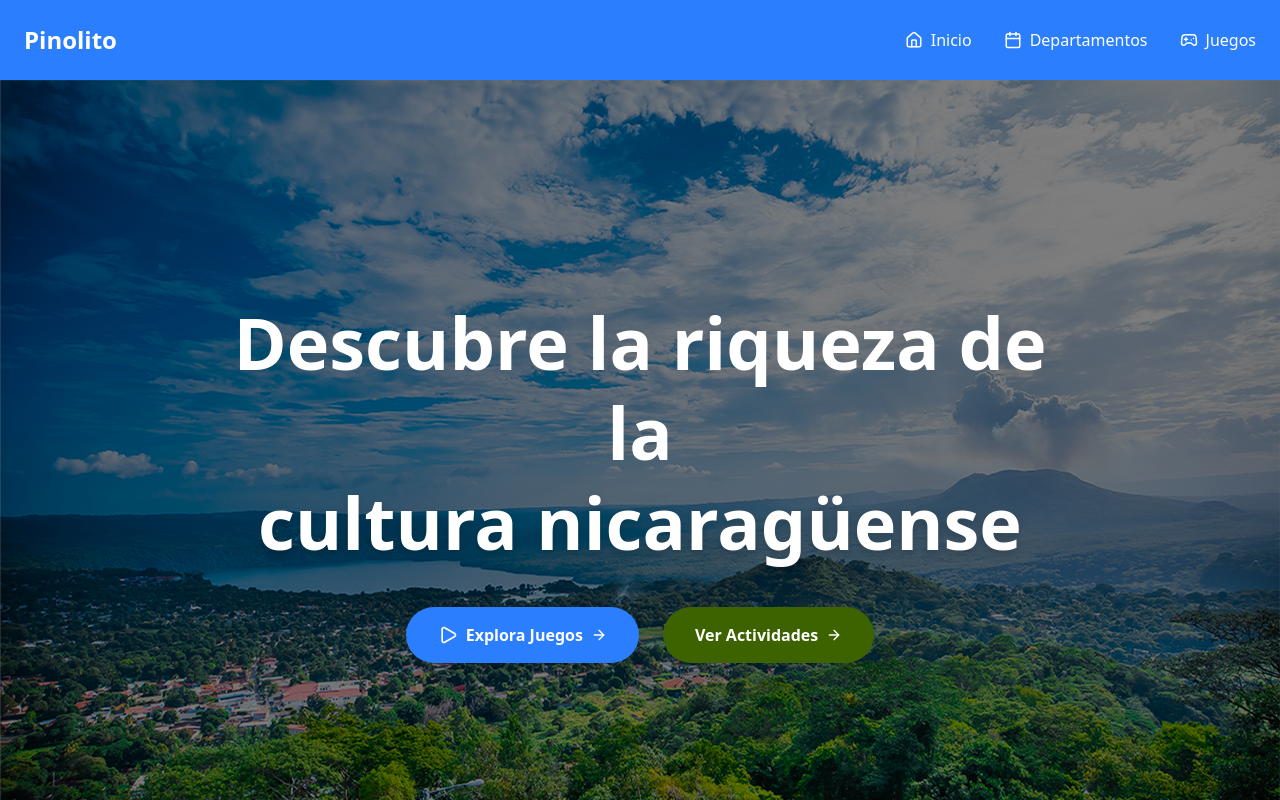
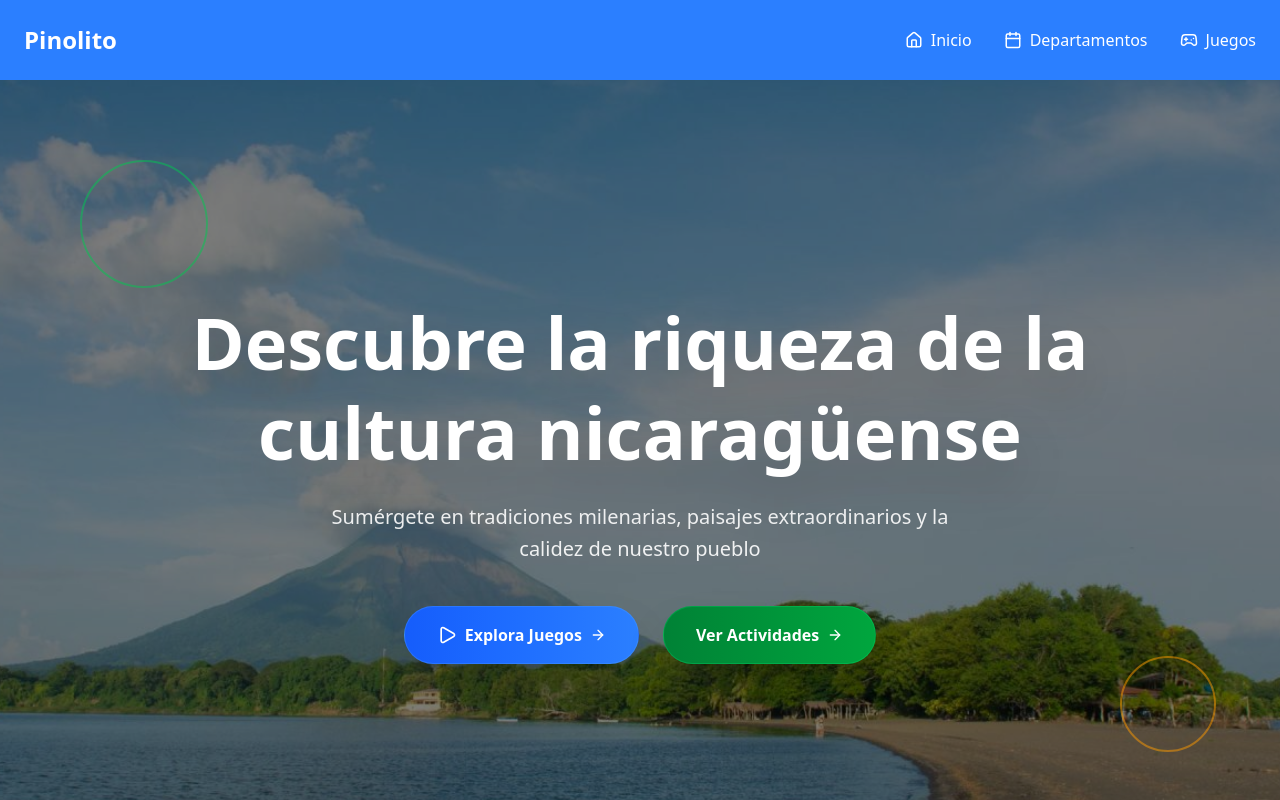
Before and after one commit to jonathan1173/pinolito, a React (Vite) app: page / in a window 1280 px wide. Shown: the top 800 px of the page. Built offline with nearby package versions, Linux system fonts and the light colour scheme.

Commit message:
cambiando diseño del hero

```diff
--- a/src/features/home/components/Hero.jsx
+++ b/src/features/home/components/Hero.jsx
@@ -1,99 +1,140 @@
-import { Link } from "react-router-dom";
+"use client";
+
 import { motion } from "framer-motion";
 import { ArrowRight, Play } from "lucide-react";
+import { useEffect, useState } from "react";
 
 export default function Hero() {
+  const [windowDimensions, setWindowDimensions] = useState({
+    width: 1200,
+    height: 800,
+  });
+
+  useEffect(() => {
+    const updateDimensions = () => {
+      setWindowDimensions({
+        width: window.innerWidth,
+        height: window.innerHeight,
+      });
+    };
+
+    updateDimensions();
+    window.addEventListener("resize", updateDimensions);
+    return () => window.removeEventListener("resize", updateDimensions);
+  }, []);
+
   return (
-    <section className="relative h-screen flex items-center justify-center overflow-hidden bg-white">
-      {/* Background Images con overlay suave */}
-      <div className="absolute inset-0 flex  ">
-        {/* Izquierda */}
+    <section className="relative py-6 min-h-screen flex items-center justify-center overflow-hidden bg-gradient-to-br from-blue-900 via-green-800 to-amber-900">
       <motion.div
-          className="w-1/2 relative overflow-hidden"
-          initial={{ scale: 1.2, x: -150, opacity: 0 }}
-          animate={{ scale: 1, x: 0, opacity: 1 }}
-          transition={{ duration: 1.5, ease: "easeOut" }}
+        className="absolute inset-0"
+        initial={{ scale: 1.2, opacity: 0 }}
+        animate={{ scale: 1, opacity: 1 }}
+        transition={{ duration: 3, ease: "easeOut" }}
       >
         <motion.div
-            className="absolute inset-0 bg-cover bg-left"
+          className="absolute inset-0 bg-cover bg-center"
           style={{
-              backgroundImage: `url('./paisaje nica.jpg')`,
-              backgroundSize: "200% 100%",
-              backgroundPosition: "left",
+            backgroundImage: `url('./ometepe.jpg')`,
+          }}
+          animate={{
+            scale: [1, 1.05, 1],
+            x: [0, -10, 0],
+            y: [0, -5, 0],
+          }}
+          transition={{
+            duration: 20,
+            repeat: Number.POSITIVE_INFINITY,
+            ease: "easeInOut",
           }}
         />
-          <div className="absolute inset-0 bg-black/50 " />
+        <div className="absolute inset-0 bg-black/50" />
       </motion.div>
 
-        {/* Derecha */}
+      {/* Decorative Elements */}
+
       <motion.div
-          className="w-1/2 relative overflow-hidden"
-          initial={{ scale: 1.2, x: 150, opacity: 0 }}
-          animate={{ scale: 1, x: 0, opacity: 1 }}
-          transition={{ duration: 1.5, ease: "easeOut", delay: 0.2 }}
+        className="absolute top-20 left-20 w-32 h-32 border-2 border-green-500/50 rounded-full"
+        initial={{ scale: 0, rotate: 0 }}
+        animate={{ scale: 1, rotate: 360 }}
+        transition={{ duration: 3, ease: "easeOut", delay: 1 }}
+      />
+
+      <motion.div
+        className="absolute bottom-32 right-16 w-24 h-24 border-2 border-amber-500/50 rounded-full"
+        initial={{ scale: 0, rotate: 0 }}
+        animate={{ scale: 1, rotate: -360 }}
+        transition={{ duration: 2.5, ease: "easeOut", delay: 1.5 }}
+      />
+
+      {/* Main Content */}
+      <div className="relative z-10 text-center md:text-center max-w-5xl px-6 mx-auto">
+        {/* Enhanced Title */}
+        <motion.header
+          initial={{ y: 50, opacity: 0 }}
+          animate={{ y: 0, opacity: 1 }}
+          transition={{ duration: 1, delay: 0.7 }}
         >
-          <motion.div
-            className="absolute inset-0 bg-cover bg-right"
-            style={{
-              backgroundImage: `url('./paisaje nica.jpg')`,
-              backgroundSize: "200% 100%",
-              backgroundPosition: "right",
-            }}
-          />
-          <div className="absolute inset-0  bg-black/50 " />
-        </motion.div>
-      </div>
-
-      {/* Contenido principal */}
-      <div className="relative z-10 text-center max-w-4xl px-6 mx-auto">
-        {/* Títulos */}
-        <motion.header
-          initial={{ y: 30, opacity: 0 }}
-          animate={{ y: 0, opacity: 1 }}
-          transition={{ duration: 0.8, delay: 0.7 }}
-        >
-          <h1 className="text-4xl md:text-6xl lg:text-7xl font-bold leading-tight">
-            <span
-              className="block text-white"
+          <h1 className="text-4xl md:text-6xl lg:text-7xl font-bold leading-tight mb-6">
+            <motion.span
+              className="block text-white drop-shadow-2xl"
+              initial={{ x: -50, opacity: 0 }}
+              animate={{ x: 0, opacity: 1 }}
+              transition={{ duration: 0.8, delay: 1 }}
             >
               Descubre la riqueza de la
-            </span>
+            </motion.span>
 
-            <span className="block text-white drop-shadow-lg">
+            <motion.span
+              className="block text-white drop-shadow-2xl"
+              initial={{ x: 50, opacity: 0 }}
+              animate={{ x: 0, opacity: 1 }}
+              transition={{ duration: 0.8, delay: 1.2 }}
+            >
               cultura nicaragüense
-            </span>
+            </motion.span>
           </h1>
         </motion.header>
 
-        {/* Botones */}
-        <motion.div
-          className="mt-10 flex flex-col sm:flex-row justify-center gap-4 sm:gap-6"
+        <motion.p
+          className="text-lg md:text-xl text-white/90 max-w-2xl mx-auto md:mx-auto mb-10 leading-relaxed text-left md:text-center"
           initial={{ y: 30, opacity: 0 }}
           animate={{ y: 0, opacity: 1 }}
-          transition={{ duration: 0.8, delay: 0.9 }}
+          transition={{ duration: 0.8, delay: 1.4 }}
         >
-          {/* Botón principal */}
-          <Link
-            to="/games"
-            className="group relative overflow-hidden bg-blue-500 text-white font-semibold px-8 py-4 rounded-full shadow-lg hover:bg-blue-400 transform hover:scale-105 hover:-translate-y-1 transition-all duration-300 ease-out"
+          Sumérgete en tradiciones milenarias, paisajes extraordinarios y la
+          calidez de nuestro pueblo
+        </motion.p>
+
+        <motion.div
+          className="flex flex-col sm:flex-row justify-center gap-4 sm:gap-6"
+          initial={{ y: 40, opacity: 0 }}
+          animate={{ y: 0, opacity: 1 }}
+          transition={{ duration: 0.8, delay: 1.6 }}
         >
+          {/* Primary Button */}
+          <a
+            href="/games"
+            className="group relative overflow-hidden bg-gradient-to-r from-blue-600 to-blue-500 text-white font-semibold px-6 py-3 sm:px-8 sm:py-4 rounded-full shadow-2xl hover:shadow-blue-500/25 transform hover:scale-105 hover:-translate-y-2 transition-all duration-300 ease-out border border-blue-400/30 text-sm sm:text-base"
+          >
+            <div className="absolute inset-0 bg-gradient-to-r from-blue-400 to-blue-300 opacity-0 group-hover:opacity-100 transition-opacity duration-300" />
             <span className="relative z-10 flex items-center justify-center gap-2">
-              <Play className="w-5 h-5" />
+              <Play className="w-4 h-4 sm:w-5 sm:h-5" />
               Explora Juegos
-              <ArrowRight className="w-4 h-4 group-hover:translate-x-1 transition-transform duration-300" />
+              <ArrowRight className="w-3 h-3 sm:w-4 sm:h-4 group-hover:translate-x-1 transition-transform duration-300" />
             </span>
-          </Link>
+          </a>
 
-          {/* Botón secundario */}
-          <Link
-            to="/activity"
-            className="group relative overflow-hidden bg-lime-800 text-white font-semibold px-8 py-4 rounded-full shadow-lg hover:bg-lime-400 hover:text-stone-800 transform hover:scale-105 hover:-translate-y-1 transition-all duration-300 ease-out"
+          {/* Secondary Button */}
+          <a
+            href="/activity"
+            className="group relative overflow-hidden bg-gradient-to-r from-green-700 to-green-600 text-white font-semibold px-6 py-3 sm:px-8 sm:py-4 rounded-full shadow-2xl hover:shadow-green-500/25 transform hover:scale-105 hover:-translate-y-2 transition-all duration-300 ease-out border border-green-400/30 text-sm sm:text-base"
           >
+            <div className="absolute inset-0 bg-gradient-to-r from-green-500 to-green-400 opacity-0 group-hover:opacity-100 transition-opacity duration-300" />
             <span className="relative z-10 flex items-center justify-center gap-2">
               Ver Actividades
-              <ArrowRight className="w-4 h-4 group-hover:translate-x-1 transition-transform duration-300" />
+              <ArrowRight className="w-3 h-3 sm:w-4 sm:h-4 group-hover:translate-x-1 transition-transform duration-300" />
             </span>
-          </Link>
+          </a>
         </motion.div>
       </div>
     </section>
```
Lines whose indentation alone changed are shown as unchanged.
